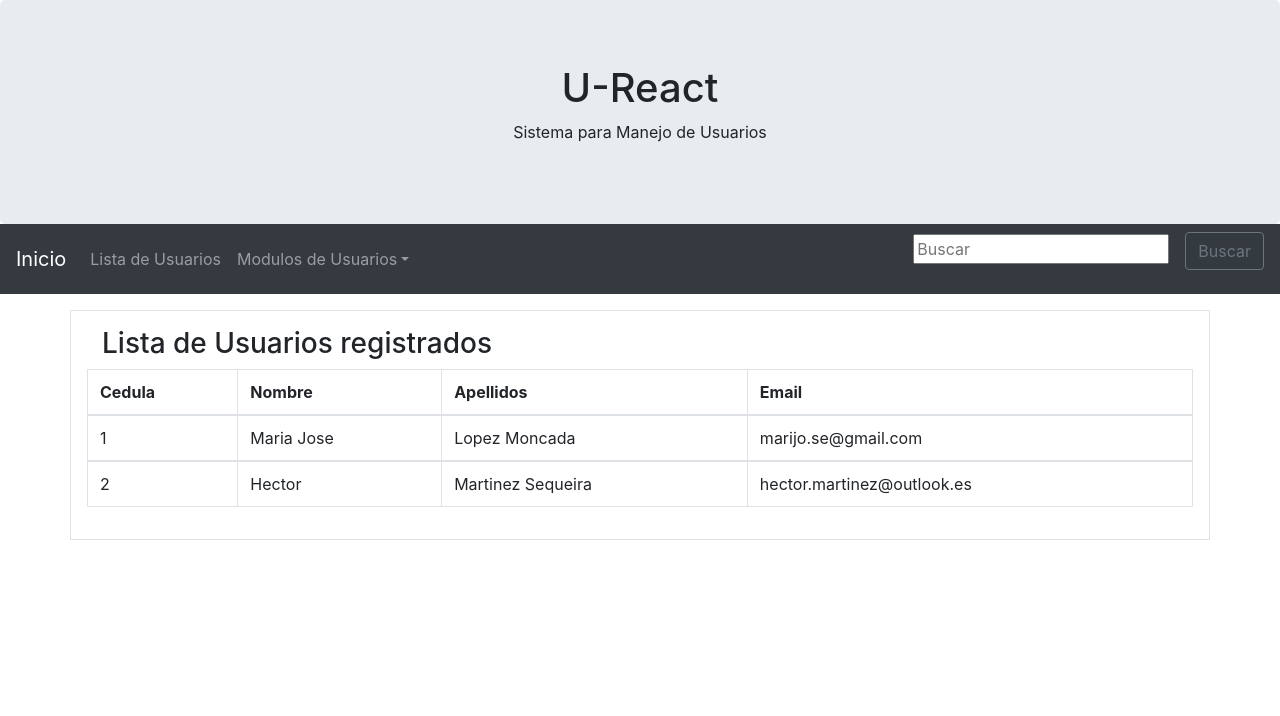
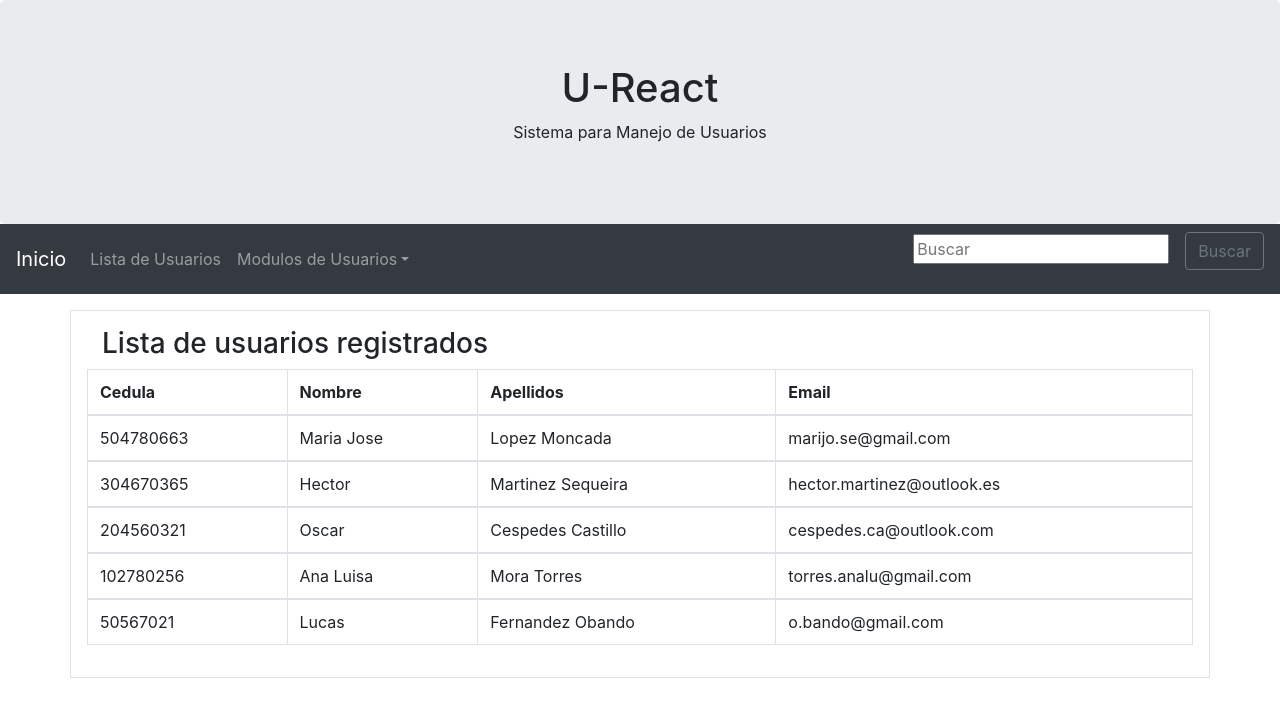
Before and after one commit to sbetsabe/my_app, a React (Create React App) app: page /lista in a window 1280 px wide. Shown: the top 716 px of the page. Built offline with nearby package versions, Linux system fonts and the light colour scheme.

Commit message:
Datos archivo json

```diff
--- a/src/pages/lista.js
+++ b/src/pages/lista.js
@@ -4,7 +4,7 @@ import { datos } from './lista.json' // O el nombre de tu archivo
 export default () => (
   <div className="container p-3 my-3 border">
     <div className="container-fluid">
-      <h3>Lista de Usuarios registrados</h3>
+      <h3>Lista de usuarios registrados</h3>
     </div>
     <table class="table table-bordered">
       <thead>
--- a/src/pages/lista.json
+++ b/src/pages/lista.json
@@ -1,16 +1,34 @@
 {
   "datos": [
     {
-      "cedula": 1,
+      "cedula": 504780663,
       "nombre": "Maria Jose",
       "apellidos": "Lopez Moncada",
       "email": "marijo.se@gmail.com"
     },
     {
-      "cedula": 2,
+      "cedula": 304670365,
       "nombre": "Hector",
       "apellidos": "Martinez Sequeira",
       "email": "hector.martinez@outlook.es"
+    },
+    {
+      "cedula": 204560321,
+      "nombre": "Oscar",
+      "apellidos": "Cespedes Castillo",
+      "email": "cespedes.ca@outlook.com"
+    },
+    {
+      "cedula": 102780256,
+      "nombre": "Ana Luisa",
+      "apellidos": "Mora Torres",
+      "email": "torres.analu@gmail.com"
+    },
+    {
+      "cedula": 50567021,
+      "nombre": "Lucas",
+      "apellidos": "Fernandez Obando",
+      "email": "o.bando@gmail.com"
     }
   ]
 }
```
